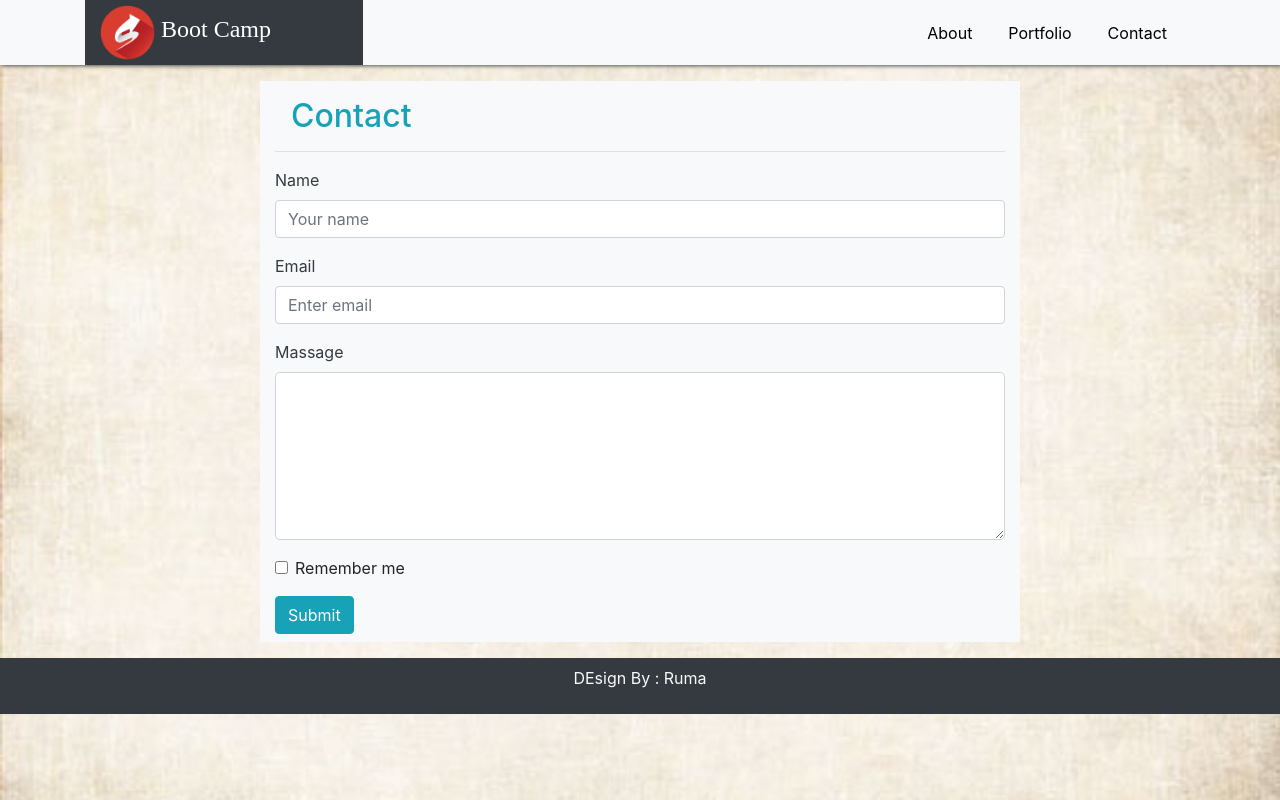
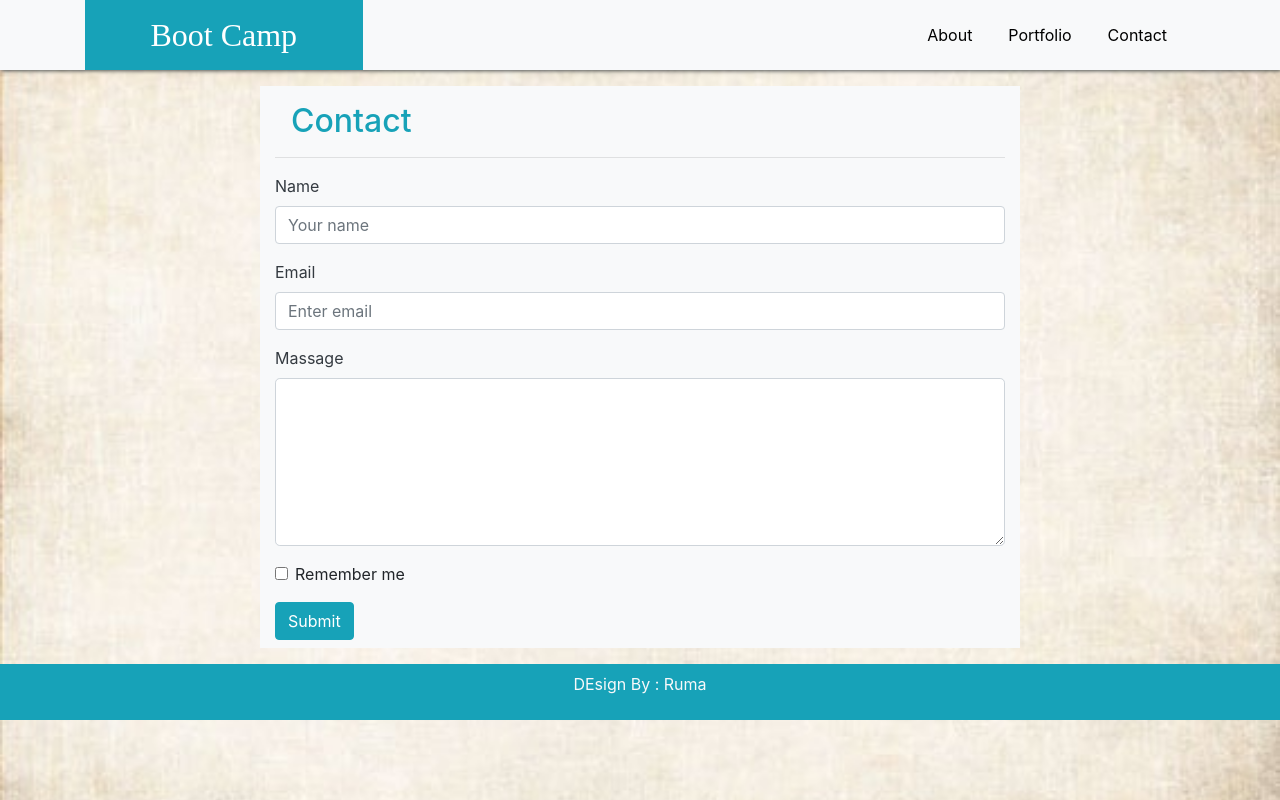
Before and after one commit to RumaRDas/bootstrap.homework, a plain HTML site: page contact.html in a window 1280 px wide. Drawn offline with nearby package versions, Linux system fonts and the light colour scheme.

Commit message:
Changes made in all pages header and footer

```diff
--- a/contact.html
+++ b/contact.html
@@ -21,9 +21,8 @@
    <!-- Section 1: Navbar-->
       <header class="navbar navbar-expand-lg  fixed-topnavbar-light flex-column flex-md-row bd-navbar bg-light">
         <div class="container">
-          <div  id="header" class="col col-md-3 col-sm-5 col-xs-12 bg-dark " >
-            <a class="navbar-brand " href="index.html"><img src="./assets/images/original.png" class="img-fluid " width="55"
-                height="55" alt="logo" alt="Red circle with white arrow"><h4 class="d-inline align-right">     Boot Camp</h4></a>
+          <div  id="header" class="col col-md-3 col-sm-5 col-xs-12 navbar-brand bg-info py-3" >
+            <h2 class="d-inline align-right">Boot Camp</h2>
           </div>
 
           <div class="navbar-nav-scroll ml-md-auto" >
@@ -77,7 +76,7 @@
 
 
     <!-- Section 3: Footer-->
-    <footer id="footer-main" class="bg-dark text-center py-2 mt-3 text-light">
+    <footer id="footer-main" class="bg-info text-center py-2 mt-3 text-light">
       <div class="container">
           <div class="row">
               <div class="col-12">
```
Also changed, not shown: index.html (+2 -2 lines), portfolio.html (+3 -4 lines), test.html (+1 -4 lines).
